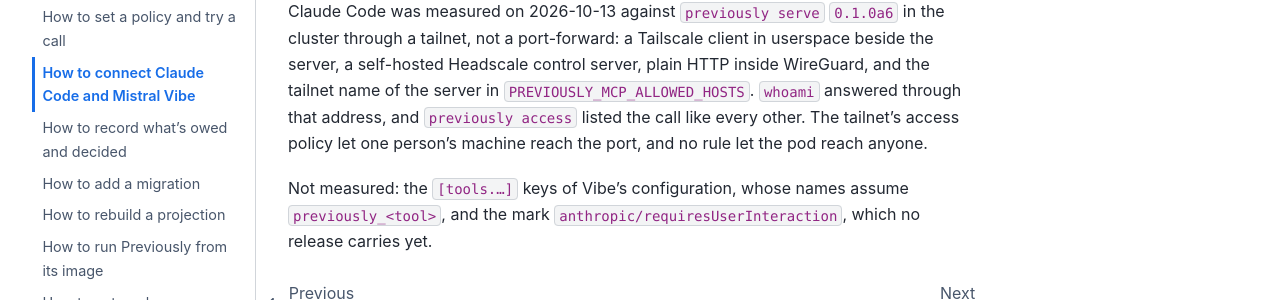
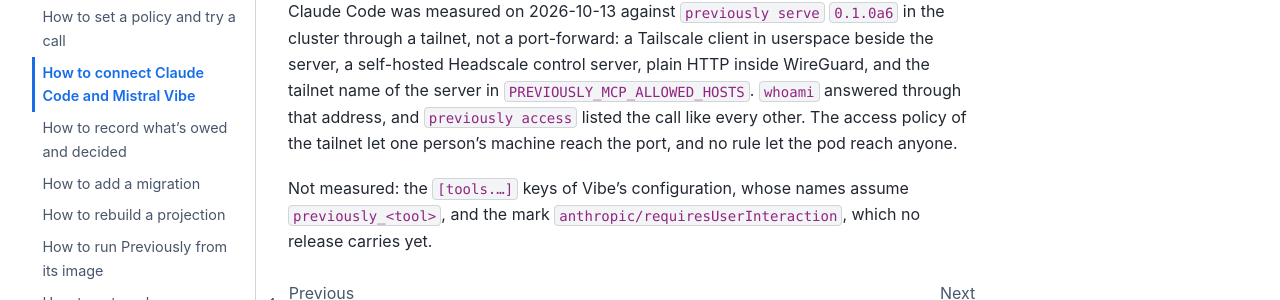
Before and after one commit to jensens/previously, a Sphinx documentation site: the page built from docs/how-to/connect-claude-code-and-vibe.md, in a window 1280 px wide and 900 px high, scrolled down 5269 px. Shown: the part 463-763 px from the top of the window. Built offline with Sphinx 7.4.7 and the Sphinx Book theme 1.1.4, drawn with Linux system fonts in a browser that asks for light colours; some of the changed text lies outside the part shown.

Commit message:
docs: vocabulary for the tailnet path and the log line; the how-to without a contraction error
Assisted-By: Claude Opus 5.5 <noreply@anthropic.com>

```diff
--- a/docs/how-to/connect-claude-code-and-vibe.md
+++ b/docs/how-to/connect-claude-code-and-vibe.md
@@ -85,7 +85,7 @@ It listens on `http://127.0.0.1:8765/mcp` and runs until you stop it.
 To reach a server in the Kubernetes cluster instead, forward its port first, such as with `kubectl port-forward svc/previously-mcp 8765:8765`, and use the same address.
 The port-forward doesn't recover by itself: when it dies, the client's calls fail and retry until you start it again, and it proved unstable for longer sessions.
 The lasting answer is a path that stays up: a private network that the clients and the server share, with a name for the server.
-`serve` asks two things of that path: it is encrypted or private, as {ref}`environment-requirements` states, and the name that clients use is in `PREVIOUSLY_MCP_ALLOWED_HOSTS` ({ref}`configuration-reference`), or the requests get the status 421.
+`serve` asks two things of that path: the path is encrypted or private, as {ref}`environment-requirements` states, and the name that clients use is in `PREVIOUSLY_MCP_ALLOWED_HOSTS` ({ref}`configuration-reference`), or the requests get the status 421.
 A tailnet is one way to meet both, and the one measured below: a Tailscale client beside the server joins the network under a name such as `previously-mcp.tailnet.example`, forwards the port to the server on `127.0.0.1`, and Claude Code connects to `http://previously-mcp.tailnet.example:8765/mcp`.
 WireGuard encrypts the path, so plain HTTP inside the tailnet needs no TLS of its own.
 Another private network, or TLS ended in front of `serve`, works as well.
@@ -187,6 +187,6 @@ Claude Code and Mistral Vibe 2.26.1, in its default harness, were measured on 20
 
 Claude Code was measured on 2026-10-13 against `previously serve` `0.1.0a6` in the cluster through a tailnet, not a port-forward: a Tailscale client in userspace beside the server, a self-hosted Headscale control server, plain HTTP inside WireGuard, and the tailnet name of the server in `PREVIOUSLY_MCP_ALLOWED_HOSTS`.
 `whoami` answered through that address, and `previously access` listed the call like every other.
-The tailnet's access policy let one person's machine reach the port, and no rule let the pod reach anyone.
+The access policy of the tailnet let one person's machine reach the port, and no rule let the pod reach anyone.
 
 Not measured: the `[tools.…]` keys of Vibe's configuration, whose names assume `previously_<tool>`, and the mark `anthropic/requiresUserInteraction`, which no release carries yet.
```
Also changed, not shown: 2 other files.
